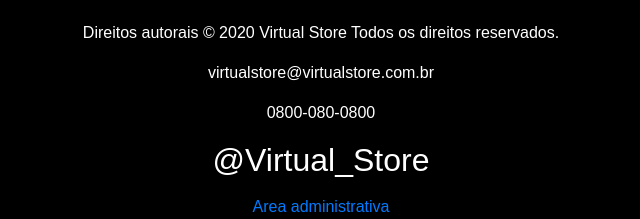
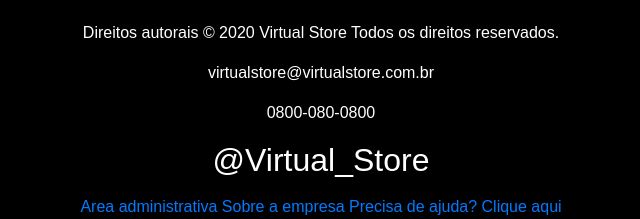
Before and after one commit to enrichnaves/esof-virtual-store, a PHP site: page /views/ajuda.php in a window 1280 px wide. Shown: the part 626-845 px from the top of the page, without its empty margins (319-959 px from the left). Run offline with PHP 8.4, Linux system fonts and the light colour scheme.

Commit message:
Update navbar.php

```diff
--- a/views/navbar.php
+++ b/views/navbar.php
@@ -124,6 +124,8 @@
                 <p>0800-080-0800</p>
                 <p><h2>@Virtual_Store</h2></p>
                 <a href="editar_produtos.php">Area administrativa</a>
+                <a href="sobre.php">Sobre a empresa</a>
+                <a href="ajuda.php">Precisa de ajuda? Clique aqui</a>
             </div>
         </section>
         ';
```
